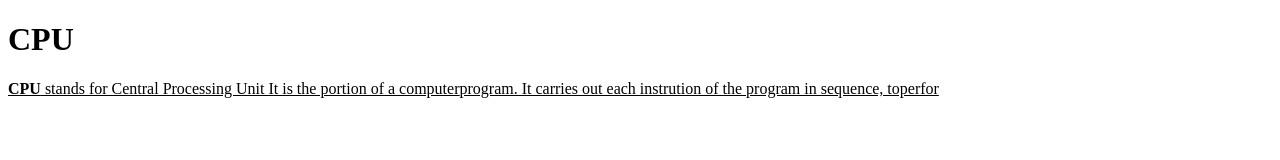
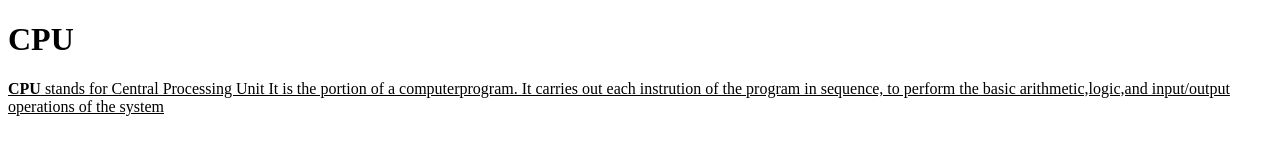
Before and after one commit to iamneo-production/afbdcafadaeccdfffebaeceaec, a website: page public/index.html in a window 1280 px wide. Drawn offline with Linux system fonts and the light colour scheme.

Commit message:
Backup Commit

```diff
--- a/public/index.html
+++ b/public/index.html
@@ -5,4 +5,6 @@
             <p><b><u>CPU</b> stands for Central Processing Unit
                 It is the portion of a <u>computer</u>program.
                 It carries out each instrution of the program in sequence,
-                toperfor
+                to perform the basic arithmetic,logic,and input/output operations of the system</p>
+            </body>
+            </html>
```
